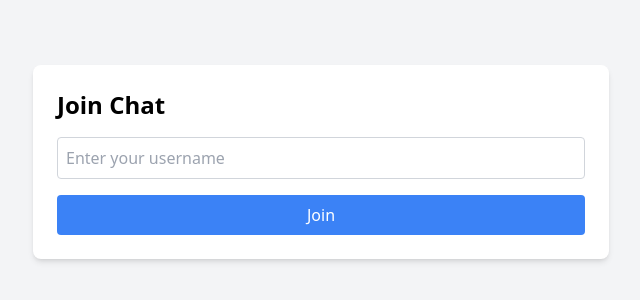
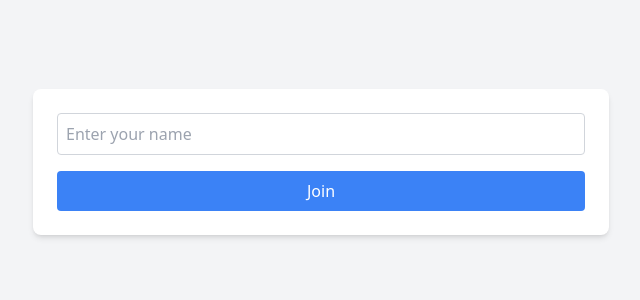
Before and after one commit to jalonghurst/realtime-chat-application, a React (Vite) app in the folder client/: page / in a window 1280 px wide. Shown: the part 238-538 px from the top of the page, without its empty margins (319-959 px from the left). Built offline with nearby package versions, Linux system fonts and the light colour scheme.

Commit message:
Cleanup App.jsx file

```diff
--- a/client/src/App.tsx
+++ b/client/src/App.tsx
@@ -6,8 +6,7 @@ function App() {
   const [username, setUsername] = useState<string>("");
   const [socket, setSocket] = useState<Socket | null>(null);
 
-  // Function to handle joining chat and establishing socket connection
-  // Trigger socket connection by setting username
+  // Create socket connection if username is provided
   const handleJoinChat = () => {
     if (username.trim() === "") {
       console.log("Username is required");
@@ -29,13 +28,12 @@ function App() {
     <div className="flex flex-col items-center justify-center w-full h-full max-h-screen p-2 bg-gray-100 lg:p-8">
       {!socket ? (
         <div className="w-full max-w-xl p-6 bg-white rounded-lg shadow-md">
-          <h1 className="mb-4 text-2xl font-bold">Join Chat</h1>
           <input
             type="text"
-            placeholder="Enter your username"
+            placeholder="Enter your name"
             value={username}
             onChange={(e) => setUsername(e.target.value)}
-            className="w-full p-2 mb-4 border border-gray-300 rounded"
+            className="w-full p-2 mb-4 border border-gray-300 rounded focus:border-gray-400 focus:outline-none"
           />
           <button
             onClick={handleJoinChat}
--- a/client/src/components/chat-room.tsx
+++ b/client/src/components/chat-room.tsx
@@ -1,7 +1,11 @@
 import React, { useEffect, useState } from "react";
 import { mockMessages } from "../services/mockData";
 import { Message } from "../types/message";
-import { PencilIcon, TrashIcon } from "@heroicons/react/24/solid";
+import {
+  PencilIcon,
+  TrashIcon,
+  PaperAirplaneIcon,
+} from "@heroicons/react/24/solid";
 import { v4 as uuidv4 } from "uuid";
 import { fetchUsersAndMessages } from "../services/fetchData";
 import { formatTime } from "../utils/formatTime";
@@ -97,7 +101,7 @@ const ChatRoom: React.FC<ChatRoomProps> = ({ socket, username }) => {
                     {formatTime(msg.date)}
                   </span>
                 </div>
-                <div className="flex flex-row items-center">
+                <div className="flex-row items-center">
                   <p
                     className={msg.socketId === "system" ? "text-gray-500" : ""}
                   >
@@ -138,13 +142,17 @@ const ChatRoom: React.FC<ChatRoomProps> = ({ socket, username }) => {
             value={messageInput}
             onChange={(e) => setMessageInput(e.target.value)}
             placeholder="Message"
-            className="flex-grow p-2 border border-gray-300 rounded-l"
+            className="flex-grow p-2 border border-gray-300 rounded-l focus:border-gray-400 focus:outline-none"
           />
           <button
             onClick={handleSubmitMessage}
             className="p-2 text-white bg-blue-500 rounded-r hover:bg-blue-600"
           >
-            {editMessageId ? "Edit" : "Send"}
+            {editMessageId ? (
+              <PencilIcon className="w-5 h-5" />
+            ) : (
+              <PaperAirplaneIcon className="w-5 h-5" />
+            )}
           </button>
         </div>
       </div>
--- a/client/src/hooks/useSocket.ts
+++ b/client/src/hooks/useSocket.ts
@@ -1,5 +1,5 @@
 import { useEffect } from 'react';
-import { Message } from '../types/message'; // Adjust the import path as needed
+import { Message } from '../types/message';
 
 const useSocket = (
   socket: any,
--- a/client/src/index.css
+++ b/client/src/index.css
@@ -40,7 +40,7 @@ a:hover {
 }
 
 .chat-input {
-  @apply flex-shrink-0 flex border-t border-gray-300 p-2 bg-gray-50 flex p-2 border-t border-gray-300;
+  @apply flex-shrink-0 flex p-2 bg-gray-50;
 }
 
 .message-icons {
```
